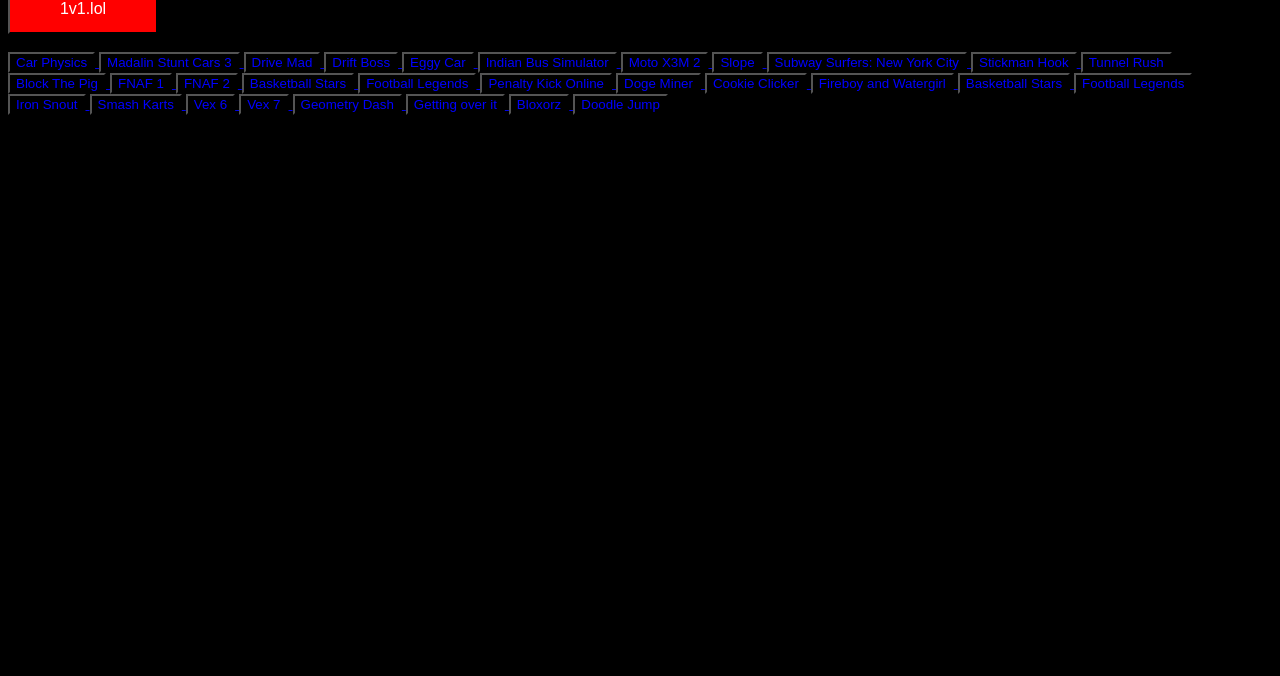
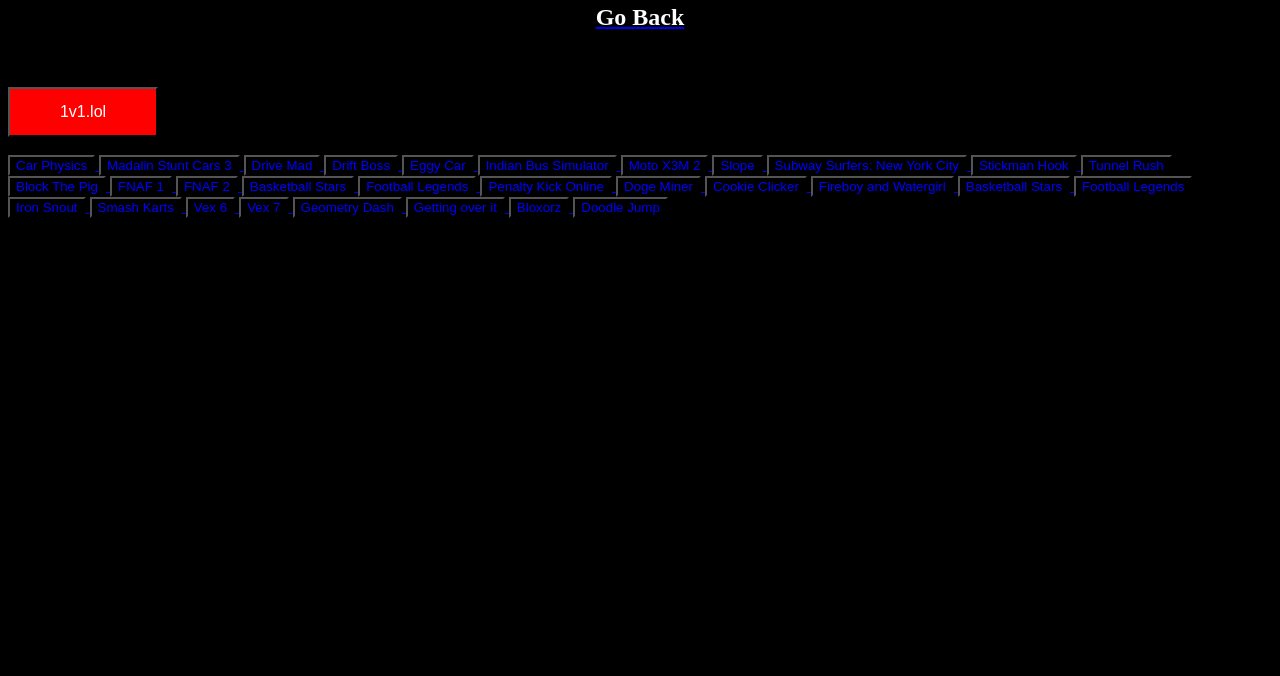
Before and after one commit to CoolDoctorAidan/FactualFacts, a plain HTML site: page AllGames.html in a window 1280 px wide. Shown: the part 124-800 px from the top of the page. Drawn offline with Linux system fonts and the light colour scheme.

Commit message:
quick upload

```diff
--- a/AllGames.html
+++ b/AllGames.html
@@ -22,6 +22,10 @@
     </style>
 
 <img src="Activites.png" class="LogoCent">
+<a href="index.html">
+    <h2 align="center">Go Back</h2>
+</a>
+<br><br>
 
 <a href="https://cooldoctoraidan.github.io/FactualLOL/">
     <button style="background-color: red; width: 150; height: 50; color: white; font-size: medium; ">1v1.lol</button>
```
